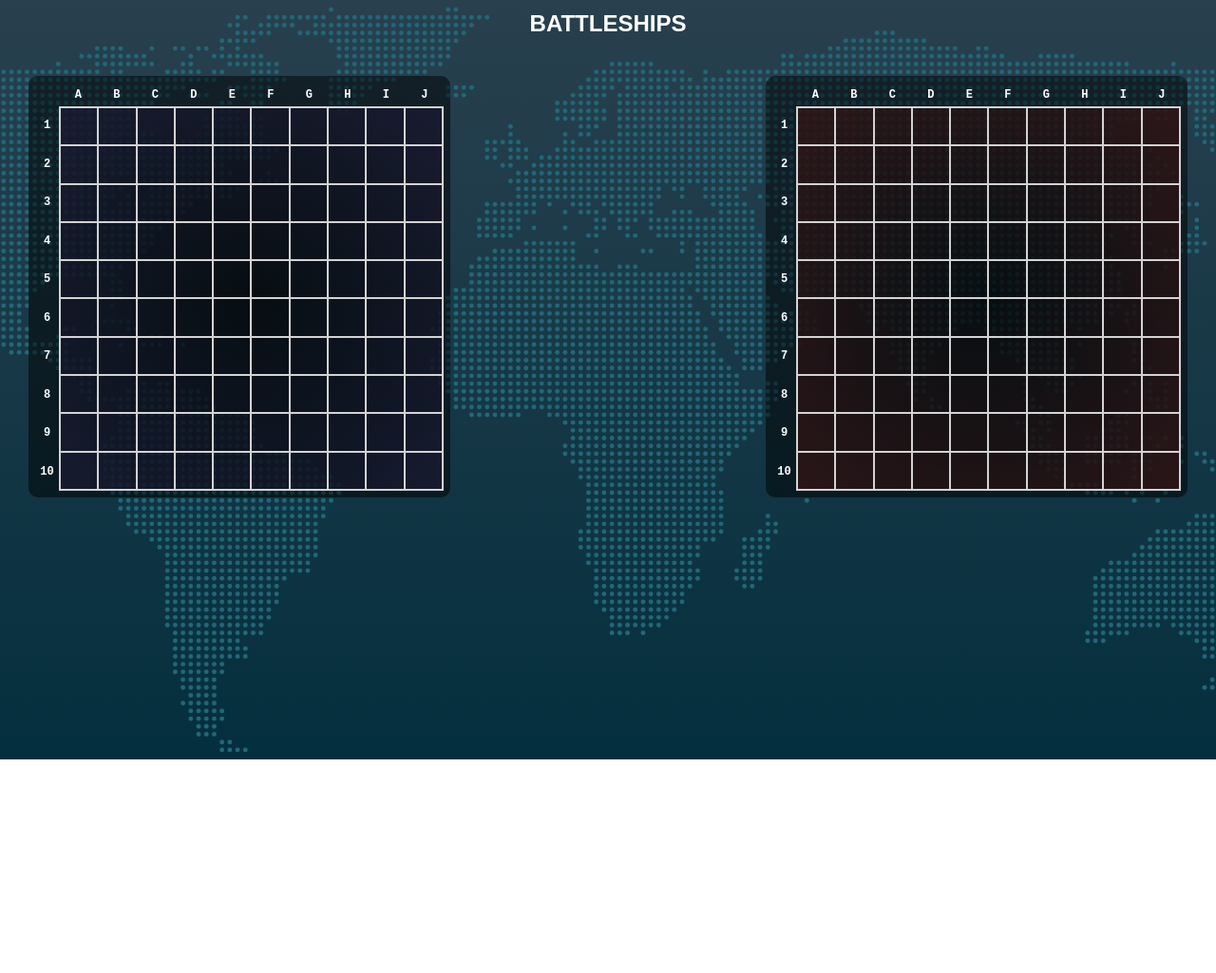
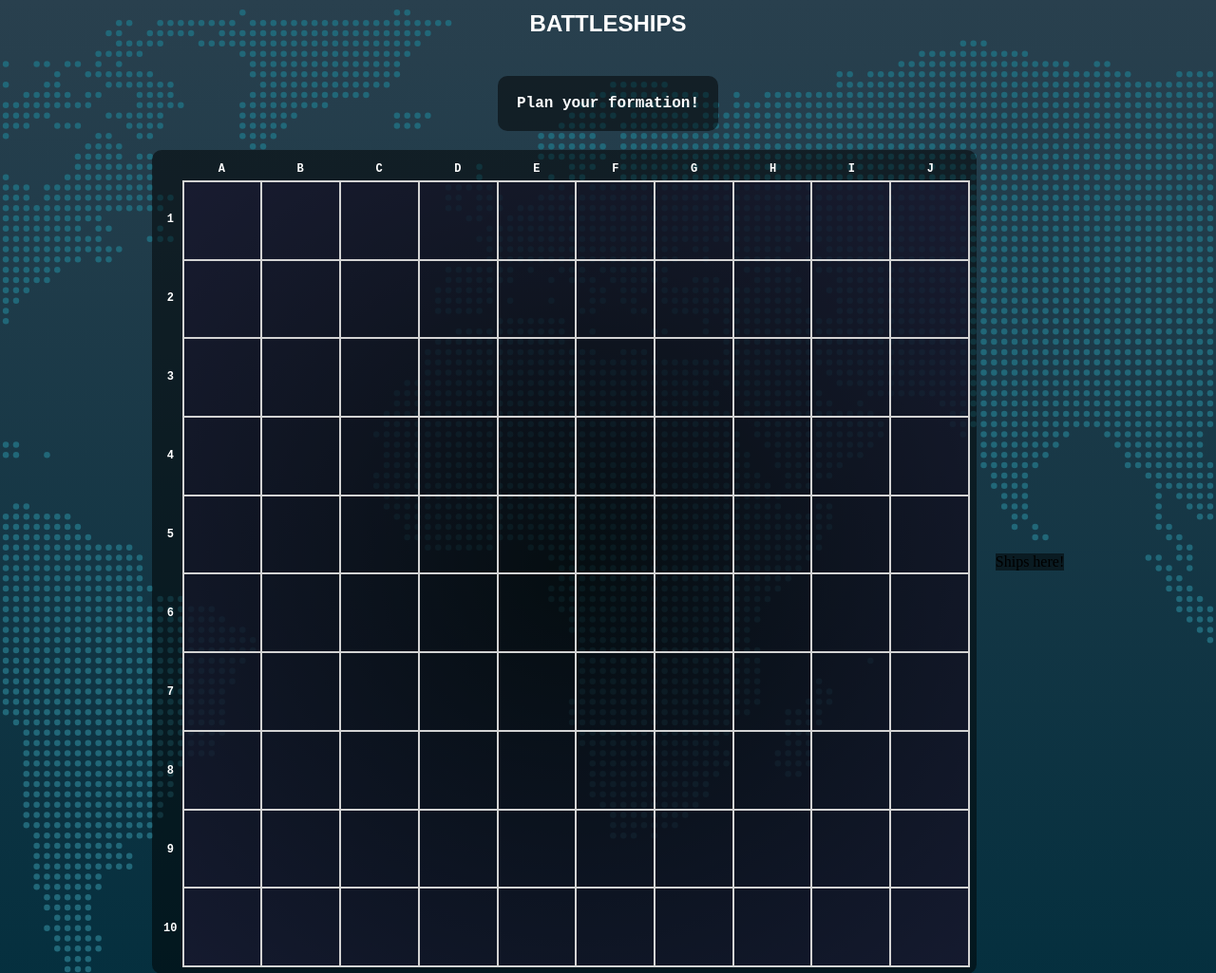
Before and after one commit to ryanmillard/battleship, a website with bundled scripts: page src/index.html in a window 1280 px wide. Shown: the top 1025 px of the page at 95% size. Before the commit the page ends 800 px from the top, so only its background shows below. Built offline with nearby package versions, Linux system fonts and the light colour scheme.

Commit message:
Dragable ships UI first steps

```diff
--- a/src/index.html
+++ b/src/index.html
@@ -10,6 +10,14 @@
 <body>
   <header>BATTLESHIPS</header>
   <main>
+    <div class="ship-planning">
+      <div class="planning-title">Plan your formation!</div>
+      <div class="planning-grid">
+        <div class="draggables-container">
+          Ships here!
+        </div>
+      </div>
+    </div>
   </main>
 </body>
 </html>
--- a/src/index.js
+++ b/src/index.js
@@ -6,20 +6,40 @@ import './ui.js';
 const Gameboard = require('./classes/gameboard.js');
 const UI = require('./ui.js');
 
-let gameboardOne = {
-  'data': Gameboard(),
-  'ui': UI.createGameboardUI(true)
+const main = document.getElementsByTagName('main')[0];
+const planningGrid = document.getElementsByClassName('planning-grid')[0];
+
+function createSelectionUI() {
+  let shipSelectionBoard = {
+    'data': Gameboard(),
+    'ui': UI.createGameboardUI(true)
+  }
+
+  shipSelectionBoard.ui.style.width = '70%';
+  shipSelectionBoard.ui.style.height = '70%';
+  shipSelectionBoard.ui.style.aspectRatio = '1';
+
+  planningGrid.prepend(shipSelectionBoard.ui);
 }
 
-let gameboardTwo = {
-  'data': Gameboard(),
-  'ui': UI.createGameboardUI(false)
-}
+createSelectionUI();
+// let gameboardOne = {
+//   'data': Gameboard(),
+//   'ui': UI.createGameboardUI(true)
+// }
 
-const main = document.getElementsByTagName('main')[0];
-main.appendChild(gameboardOne.ui);
-main.appendChild(gameboardTwo.ui);
+// let gameboardTwo = {
+//   'data': Gameboard(),
+//   'ui': UI.createGameboardUI(false)
+// }
 
-gameboardOne.ui.addEventListener('cellClicked', (event) => {
-  console.log(event.detail);
-});
+// main.appendChild(gameboardOne.ui);
+// main.appendChild(gameboardTwo.ui);
+
+// gameboardOne.ui.addEventListener('cellClicked', (event) => {
+//   console.log(event.detail);
+// });
+
+// gameboardTwo.ui.addEventListener('cellClicked', (event) => {
+//   console.log(event.detail);
+// });
--- /dev/null
+++ b/src/sass/_gameboard.scss
@@ -0,0 +1,63 @@
+.gameboard-container {
+  display: grid;
+  grid-template-columns: 25px 1fr;
+  grid-template-rows: 25px 1fr;
+  width: 430px;
+  height: 430px;
+  background-color: rgba(0,0,0,0.5);
+  padding: 7px;
+  border-radius: 10px;
+}
+
+.gameboard-numbers {
+  // background-color: red;
+  grid-area: 2/1;
+  height: 100%;
+  width: 100%;
+  display: grid;
+  grid-template-rows: repeat(10, 1fr);
+}
+
+.gameboard-letters {
+  grid-area: 1/2;
+  height: 100%;
+  width: 100%;
+  display: grid;
+  grid-template-columns: repeat(10, 1fr);
+}
+
+.side-char {
+  display: flex;
+  align-items: center;
+  justify-content: center;
+  color: white;
+
+  font-family: 'Courier New', Courier, monospace;
+  font-size: 12px;
+  font-weight: bold;
+}
+
+.gameboard {
+  grid-area: 2/2;
+  display: grid;
+  grid-template-rows: repeat(10, 1fr);
+  grid-template-columns: repeat(10, 1fr);
+  width: calc(100% - 2px);
+  height: calc(100% - 2px);
+  border: 1px lightgray solid;
+  cursor: crosshair;
+}
+
+.friendly-board {
+  background: radial-gradient(rgba(0,0,0,0), rgba(82, 82, 158, 0.5));
+}
+
+.enemy-board {
+  background: radial-gradient(rgba(0,0,0,0), rgba(163, 63, 63, 0.5));
+}
+
+.gameboard-cell {
+  background-color: rgba(0,0,0,0.5);
+  border: 1px lightgray solid;
+  // cursor: not-allowed;
+}
--- a/src/sass/style.scss
+++ b/src/sass/style.scss
@@ -1,3 +1,5 @@
+@import './gameboard';
+
 body {
   margin: 0;
   min-height: 100vh;
@@ -27,66 +29,38 @@ main {
   justify-content: space-between;
 }
 
-.gameboard-container {
-  display: grid;
-  grid-template-columns: 25px 1fr;
-  grid-template-rows: 25px 1fr;
-  width: 430px;
-  height: 430px;
-  background-color: rgba(0,0,0,0.5);
-  padding: 7px;
-  border-radius: 10px;
-}
-
-.gameboard-numbers {
-  // background-color: red;
-  grid-area: 2/1;
-  height: 100%;
-  width: 100%;
-  display: grid;
-  grid-template-rows: repeat(10, 1fr);
-}
-
-.gameboard-letters {
-  grid-area: 1/2;
-  height: 100%;
-  width: 100%;
-  display: grid;
-  grid-template-columns: repeat(10, 1fr);
-}
-
-.side-char {
+.ship-planning {
   display: flex;
   align-items: center;
   justify-content: center;
-  color: white;
-
-  font-family: 'Courier New', Courier, monospace;
-  font-size: 12px;
-  font-weight: bold;
+  flex-direction: column;
+  width: 100%;
+  height: 100%;
+  gap: 20px;
 }
 
-.gameboard {
-  grid-area: 2/2;
-  display: grid;
-  grid-template-rows: repeat(10, 1fr);
-  grid-template-columns: repeat(10, 1fr);
-  width: calc(100% - 2px);
-  height: calc(100% - 2px);
-  border: 1px lightgray solid;
-  cursor: crosshair;
+.planning-grid {
+  width: 100%;
+  height: 100%;
+
+  display: flex;
+  align-items: center;
+  justify-content: center;
+  flex-direction: row;
+  gap: 20px;
 }
 
-.friendly-board {
-  background: radial-gradient(rgba(0,0,0,0), rgba(82, 82, 158, 0.5));
+.planning-title {
+  background-color: rgba(0,0,0,0.5);
+  color: white;
+  padding: 20px;
+  border-radius: 10px;
+  font-weight: bold;
+  font-family: monospace;
+  font-size: 1rem;
 }
 
-.enemy-board {
-  background: radial-gradient(rgba(0,0,0,0), rgba(163, 63, 63, 0.5));
+.draggables-container {
+  height: 100%;
+  background-color: rgba(0,0,0,0.5);
 }
-
-.gameboard-cell {
-  background-color: rgba(0,0,0,0.5);
-  border: 1px lightgray solid;
-  // cursor: not-allowed;
-}
--- a/src/ui.js
+++ b/src/ui.js
@@ -49,7 +49,7 @@ function createGameboardUI(isFriendly) {
     }
   }
 
-  return containerFrame
+  return containerFrame;
 }
 
 module.exports = { createGameboardUI };
```
